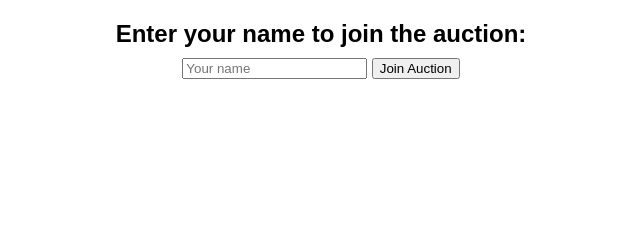
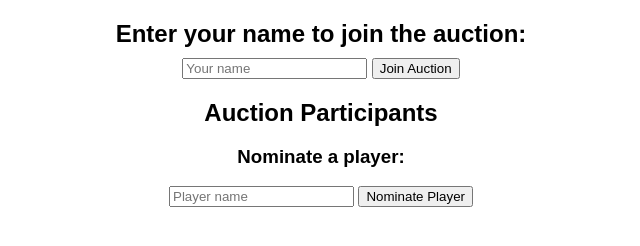
Before and after one commit to demichie/fantapicio, a website: page public/index.html in a window 1280 px wide. Shown: the whole page, without its empty margins (319-959 px from the left). Drawn offline with nearby package versions, Linux system fonts and the light colour scheme; no server answers.

Commit message:
Update index.html

```diff
--- a/public/index.html
+++ b/public/index.html
@@ -13,7 +13,7 @@
     <button id="join-button">Join Auction</button>
   </div>
 
-  <div id="auction-section" style="display: none;">
+  <div id="auction-section" style="display: block;">
     <h2>Auction Participants</h2>
     <ul id="participants-list"></ul>
 
```
